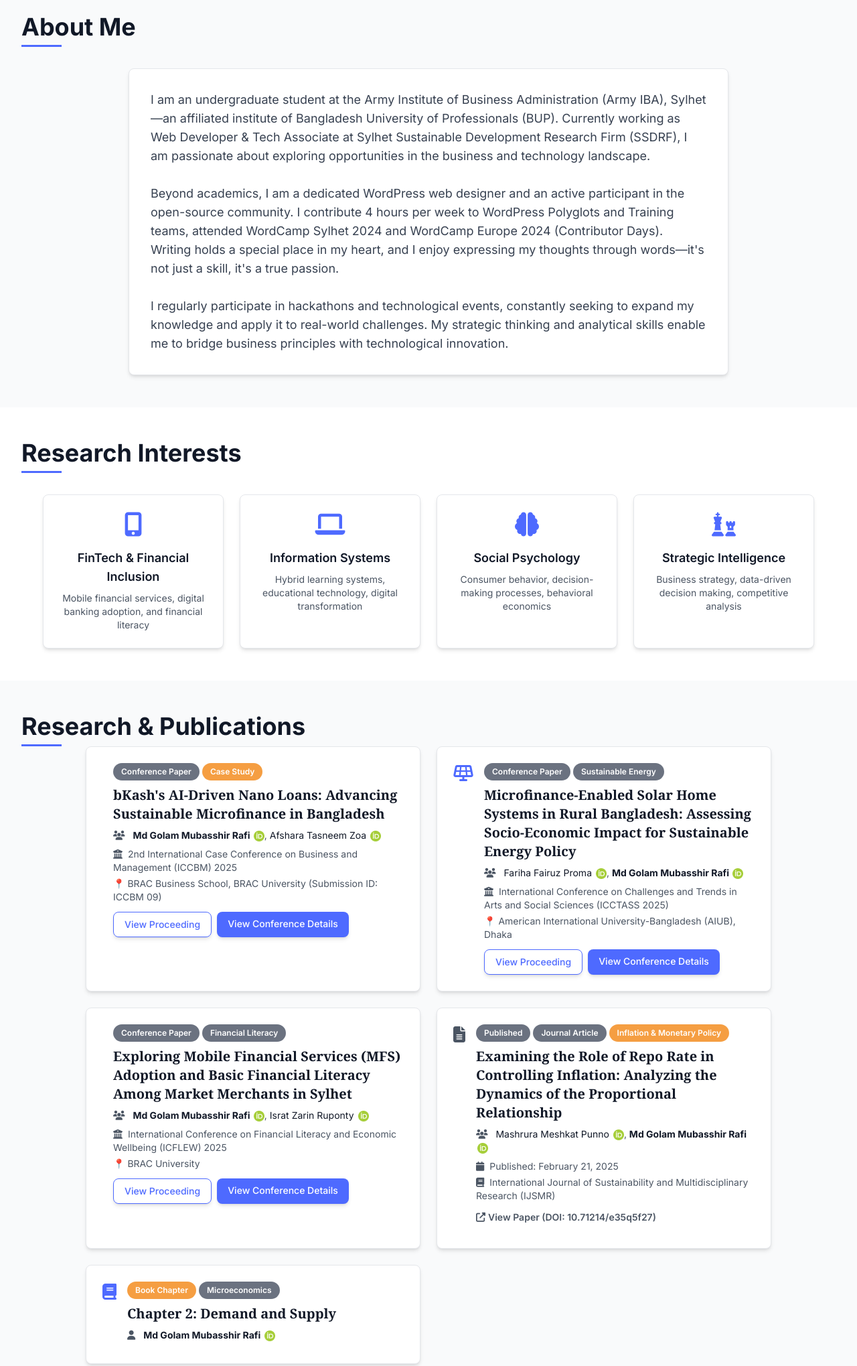
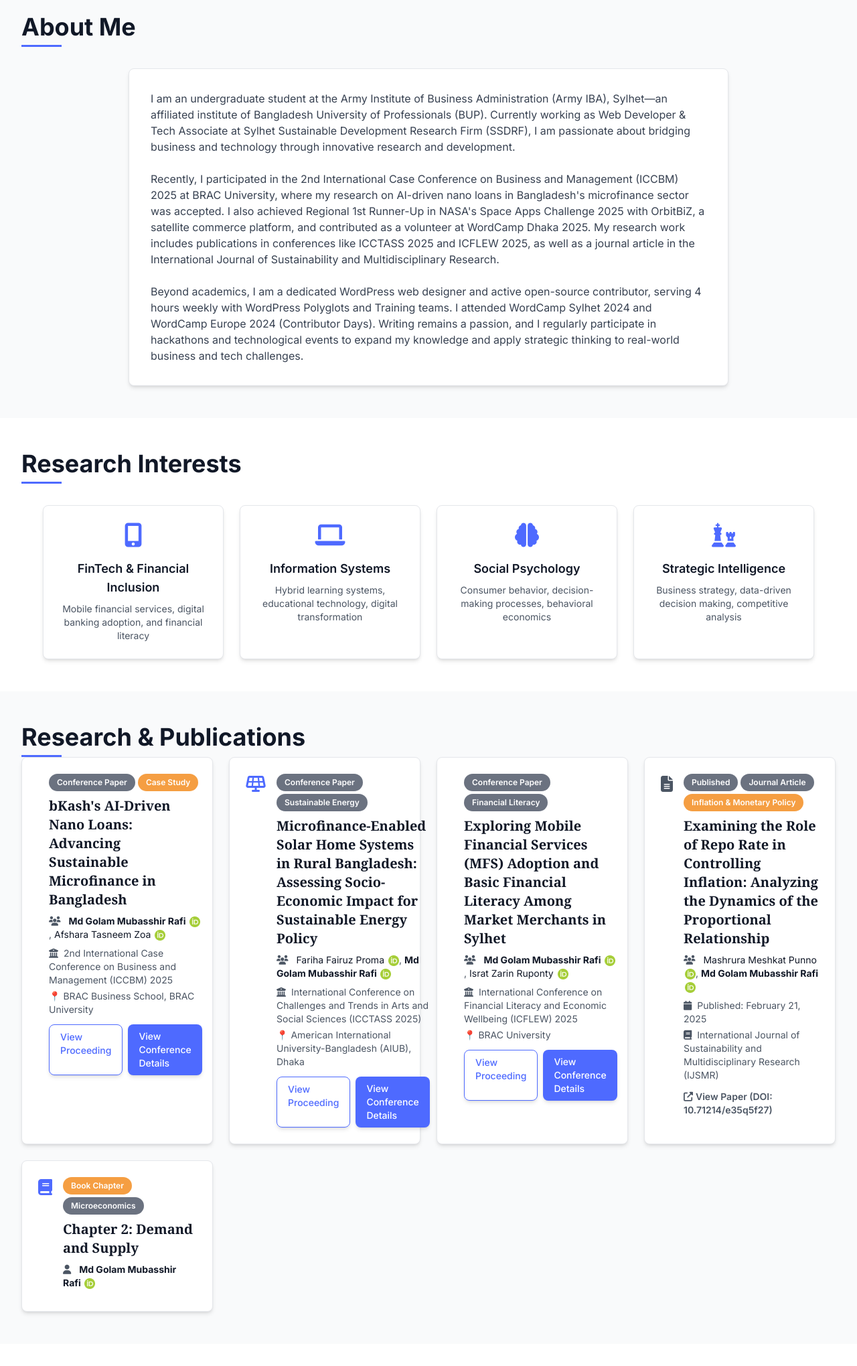
Before and after one commit to gmrafi/gmrafi.github.io, a plain HTML site: page index.html in a window 1280 px wide. Shown: the part 1040-3079 px from the top of the page at 67% size. Drawn offline with nearby package versions, Linux system fonts and the light colour scheme.

Commit message:
Update "About Me" section in academic portfolio to reflect recent achievements and enhance clarity

```diff
--- a/index.html
+++ b/index.html
@@ -380,12 +380,12 @@
             <h2 class="text-3xl sm:text-4xl font-bold text-gray-900 mb-8 text-center section-heading">About Me</h2>
             <div class="max-w-4xl mx-auto">
                 <div class="bg-white p-6 sm:p-8 rounded-lg shadow-md border border-gray-200 card-hover">
-                    <p class="text-gray-700 leading-relaxed text-base sm:text-lg">
-                        I am an undergraduate student at the Army Institute of Business Administration (Army IBA), Sylhet—an affiliated institute of Bangladesh University of Professionals (BUP). Currently working as Web Developer & Tech Associate at Sylhet Sustainable Development Research Firm (SSDRF), I am passionate about exploring opportunities in the business and technology landscape.
+                    <p class="text-gray-700 leading-relaxed text-sm sm:text-base">
+                        I am an undergraduate student at the Army Institute of Business Administration (Army IBA), Sylhet—an affiliated institute of Bangladesh University of Professionals (BUP). Currently working as Web Developer & Tech Associate at Sylhet Sustainable Development Research Firm (SSDRF), I am passionate about bridging business and technology through innovative research and development.
                         <br><br>
-                        Beyond academics, I am a dedicated WordPress web designer and an active participant in the open-source community. I contribute 4 hours per week to WordPress Polyglots and Training teams, attended WordCamp Sylhet 2024 and WordCamp Europe 2024 (Contributor Days). Writing holds a special place in my heart, and I enjoy expressing my thoughts through words—it's not just a skill, it's a true passion.
+                        Recently, I participated in the 2nd International Case Conference on Business and Management (ICCBM) 2025 at BRAC University, where my research on AI-driven nano loans in Bangladesh's microfinance sector was accepted. I also achieved Regional 1st Runner-Up in NASA's Space Apps Challenge 2025 with OrbitBiZ, a satellite commerce platform, and contributed as a volunteer at WordCamp Dhaka 2025. My research work includes publications in conferences like ICCTASS 2025 and ICFLEW 2025, as well as a journal article in the International Journal of Sustainability and Multidisciplinary Research.
                         <br><br>
-                        I regularly participate in hackathons and technological events, constantly seeking to expand my knowledge and apply it to real-world challenges. My strategic thinking and analytical skills enable me to bridge business principles with technological innovation.
+                        Beyond academics, I am a dedicated WordPress web designer and active open-source contributor, serving 4 hours weekly with WordPress Polyglots and Training teams. I attended WordCamp Sylhet 2024 and WordCamp Europe 2024 (Contributor Days). Writing remains a passion, and I regularly participate in hackathons and technological events to expand my knowledge and apply strategic thinking to real-world business and tech challenges.
                     </p>
                 </div>
             </div>
@@ -439,8 +439,8 @@
         <div class="container mx-auto px-4 sm:px-6 lg:px-8">
             <h2 class="text-3xl sm:text-4xl font-bold text-gray-900 text-center section-heading">Research & Publications</h2>
 
-            <div class="max-w-5xl mx-auto space-y-6">
-                <div class="grid grid-cols-1 md:grid-cols-2 gap-6">
+            <div class="max-w-7xl mx-auto space-y-6">
+                <div class="grid grid-cols-1 md:grid-cols-2 lg:grid-cols-4 gap-6">
                     <!-- Publication 1 (Newest) -->
                     <div class="bg-white p-6 rounded-lg shadow-md border border-gray-200 card-hover" itemscope itemtype="https://schema.org/ScholarlyArticle">
                         <meta itemprop="datePublished" content="2025-12" />
@@ -482,7 +482,7 @@
                                     <i class="fas fa-university mr-2"></i>2nd International Case Conference on Business and Management (ICCBM) 2025
                                 </p>
                                 <p class="text-sm text-gray-600 mb-3">
-                                    📍 BRAC Business School, BRAC University (Submission ID: ICCBM 09)
+                                    📍 BRAC Business School, BRAC University
                                 </p>
                                 <div class="flex gap-2 mt-3">
                                     <a href="#" class="border border-[#4E6AFF] text-[#4E6AFF] bg-transparent px-4 py-2 rounded-lg text-sm font-medium hover:bg-[#4E6AFF] hover:text-white transition-all duration-200 shadow-md">View Proceeding</a>
```
